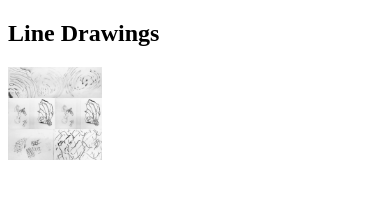
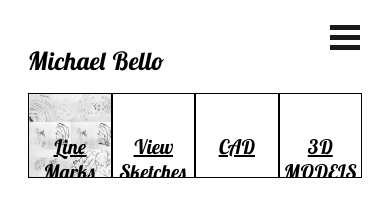
Before and after one commit to Michael-Bello/final-project-pm, a plain HTML site: page index.html in a window 390 px wide. Drawn offline with Linux system fonts and the light colour scheme.

Commit message:
Change layout and add hamburger button

```diff
--- a/index.html
+++ b/index.html
@@ -2,16 +2,66 @@
 <html>
 <head>
   <meta charset="utf-8">
+  <link rel="stylesheet" href="./styles/fancybox.css">
   <link rel="stylesheet" href="./styles/main.css">
+  <!-- <script type="text/javascript" src="./scripts/main.js"></script> -->
   <title>Michael Bello Portfolio</title>
+  <link href="https://fonts.googleapis.com/css?family=Lobster+Two:700i" rel="stylesheet">
 </head>
 <body>
+  <h1 id="header">Michael Bello</h1>
+  <nav class="navigation" role="navigation">
+    <ul>
+      <li class="line-marks">
+          <a href="./line-marks.html">Line Marks</a>
+      </li>
+      <li>
+          <a href="#">View Sketches</a>
+      </li>
+      <li>
+          <a href="#">CAD</a>
+      </li>
+      <li>
+          <a href="#">3D MODELS</a>
+      </li>
+    </ul>
+  </nav>
 
-  <h2>Line Drawings</h2>
-  <a href="./line-drawings.html">
-    <div class="line-drawings-container">
-      <img src="./images/line-drawings/line-drawings-1.jpg" alt="">
-    </div>
-  </a>
+
+  <div id="sidebar">
+    <ul>
+      <li>Home</li>
+      <li>Link Marks</li>
+      <li>View Sketches</li>
+      <li>CAD</li>
+      <li>3D Models</li>
+      <li>Contact</li>
+    </ul>
+  </div>
+  <div id="toggle-btn" onclick="toggleSidebar(this)">
+    <span></span>
+    <span></span>
+    <span></span>
+  </div>
+
+  <!-- <script src="js/main.js"></script> -->
+
+
+  <section class="cad">
+
+  </section>
+
+
+
+
+
+
+
+  <script src="./scripts/jquery.js" charset="utf-8"></script>
+  <script src="./scripts/fancybox.js" charset="utf-8"></script>
+  <script src="./scripts/main.js" charset="utf-8"></script>
+
+
+
 </body>
 </html>
--- a/scripts/main.js
+++ b/scripts/main.js
@@ -1,5 +1,9 @@
 $(document).ready(function(){
-  var data = $('#example').data('fancybox');
 
-  console.log(data);
+  $('#toggle-btn').on('click', toggleSidebar)
+
+  function toggleSidebar() {
+    document.getElementById('toggle-btn').classList.toggle('active');
+    document.getElementById('sidebar').classList.toggle('active');
+  }
 })
--- a/styles/main.css
+++ b/styles/main.css
@@ -4,8 +4,64 @@
 
 body {
   /* background-color: pink; */
+    font-family: 'Lobster Two', cursive;
+    padding: 20px;
 }
 
+#header {
+  text-align: left;
+  font-size: 25px;
+}
+
+nav {
+  text-align: center;
+  font-family: 'Lobster Two', cursive;
+}
+
+.navigation ul {
+  display: flex;
+  list-style: none;
+  justify-content: space-evenly;
+  flex-direction: row;
+  align-items: flex-start;
+  align-content: flex-start;
+  margin: 0;
+  padding: 0;
+}
+
+.navigation li {
+  width: 25%;
+  height: 0;
+  padding-top: 25%;
+  border: 1px solid;
+  height: 0;
+  overflow: hidden;
+  position: relative;
+  flex-grow: 0;
+  flex-shrink: 0;
+}
+
+.navigation a {
+  color: black;
+  font-size: 1.25em;
+  position: absolute;
+  top: 0;
+  left: 0;
+  width: 100%;
+  height: 100%;
+  padding-top: 50%;
+}
+
+.line-marks {
+  background-image: url(../images/line-drawings/line-drawings-1.jpg);
+   background-size: cover;
+   background-repeat: no-repeat;
+}
+
+h2 {
+  display: inline;
+  padding: 3%;
+}
 
 img {
   width: 100%;
@@ -24,3 +80,65 @@ img {
 .line-drawings-container {
   width: 25%;
 }
+
+
+#sidebar {
+  position:absolute;
+  top:0px;
+  right:0px;
+  width:200px;
+  height:100vh;
+  background:#1a1a1a;
+  text-align:center;
+  transform-origin:right;
+  transform:perspective(1200px) rotateY(90deg);
+  transition:all 400ms ease;
+}
+
+#sidebar ul {
+  list-style: none;
+}
+#sidebar ul li {
+  color:#ccc;
+  font-size:20px;
+  width:100%;
+  height:50px;
+  border-bottom:1px solid #222222;
+  line-height:50px;
+}
+#sidebar.active {
+  transform:perspective(1200px) rotateY(0deg);
+}
+
+#toggle-btn {
+  position:absolute;
+  right:30px;
+  top:20px;
+  transition:left 200ms linear 0ms,transform 300ms ease 100ms;
+}
+#toggle-btn.active {
+  right:230px;
+  transform:rotate(360deg);
+}
+#toggle-btn span {
+  position:relative;
+  top:0px;
+  display:block;
+  background:#1a1a1a;
+  width:30px;
+  height:5px;
+  margin:5px 0px;
+  cursor:pointer;
+  transition:transform 300ms ease 200ms;
+}
+#toggle-btn.active span:nth-child(1) {
+  top:10px;
+  transform:rotate(45deg);
+}
+#toggle-btn.active span:nth-child(2) {
+  opacity:0;
+}
+#toggle-btn.active span:nth-child(3) {
+  top:-10px;
+  transform:rotate(-45deg);
+}
```
Also changed, not shown: line-drawings.html (deleted, +0 -33 lines), line-marks.html (added, +86 -0 lines), 1 other file.
